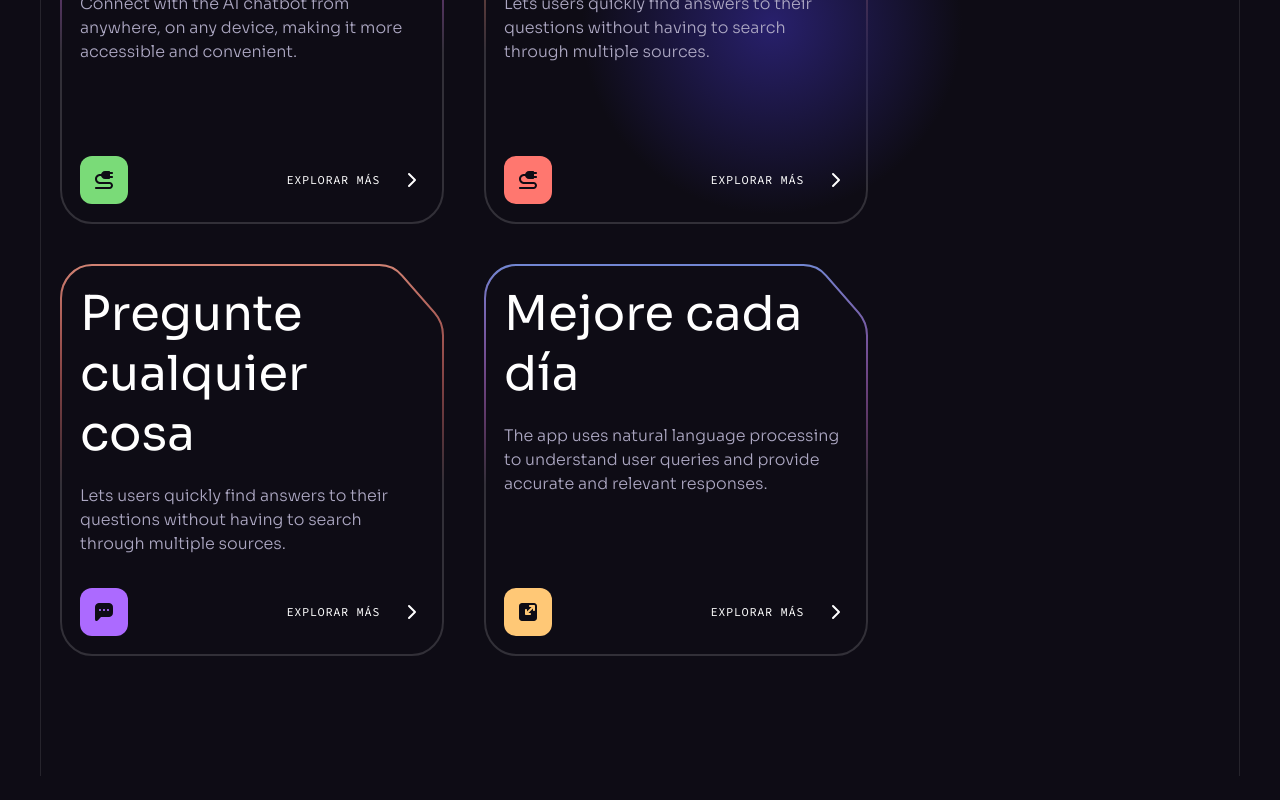
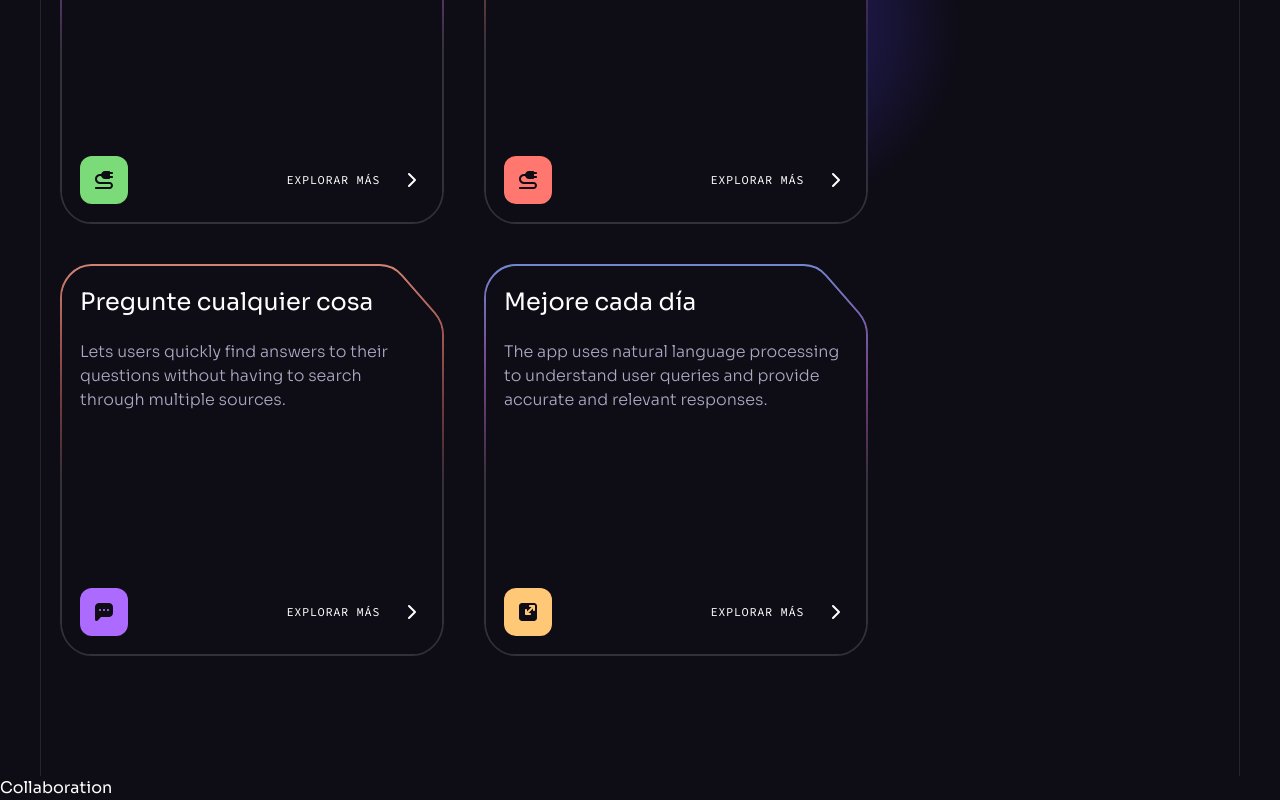
Before and after one commit to WaltGreenwich/brainwave, a React (Vite) app: page / in a window 1280 px wide. Shown: the part 2370-3170 px from the top of the page. Before the commit the page ends 3146 px from the top, so only its background shows below. Built offline with nearby package versions, Linux system fonts and the light colour scheme.

Commit message:
Creando el componente Collaboration

```diff
--- a/src/App.jsx
+++ b/src/App.jsx
@@ -3,6 +3,7 @@ import Benefits from "./components/Benefits";
 import Header from "./components/Header";
 import Hero from "./components/Hero";
 Benefits;
+import Collaboration from "./components/Collaboration";
 
 const App = () => {
   return (
@@ -11,6 +12,7 @@ const App = () => {
         <Header />
         <Hero />
         <Benefits />
+        <Collaboration />
       </div>
       <ButtonGradient />
     </>
--- a/src/components/Benefits.jsx
+++ b/src/components/Benefits.jsx
@@ -3,6 +3,7 @@ import Section from "./Section";
 import { benefits } from "../constants";
 import Arrow from "../assets/svg/Arrow";
 import { GradientLight } from "./design/Benefits";
+import ClipPath from "../assets/svg/ClipPath";
 
 const Benefits = () => {
   return (
@@ -23,7 +24,7 @@ const Benefits = () => {
               key={item.id}
             >
               <div className="relative z-2 flex flex-col min-h-[22rem] pointer-events-none">
-                <h5 className="h2 mb-5">{item.title}</h5>
+                <h5 className="h5 mb-5">{item.title}</h5>
                 <p className="body-2 mb-6 text-n-3">{item.text}</p>
                 <div className="flex items-center mt-auto">
                   <img
@@ -40,6 +41,25 @@ const Benefits = () => {
               </div>
 
               {item.light && <GradientLight />}
+
+              <div
+                className="absolute inset-0.5 bg-n-8"
+                style={{ clipPath: "url(#benefits)" }}
+              >
+                <div className="absolute inset-0 opacity-0 transition-opacity hover:opacity-10">
+                  {item.imageUrl && (
+                    <img
+                      src={item.imageUrl}
+                      width={380}
+                      height={362}
+                      alt={item.title}
+                      className="w-full h-full object-cover"
+                    />
+                  )}
+                </div>
+              </div>
+
+              <ClipPath />
             </div>
           ))}
         </div>
--- /dev/null
+++ b/src/components/Collaboration.jsx
@@ -0,0 +1,7 @@
+import React from "react";
+
+const Collaboration = () => {
+  return <div>Collaboration</div>;
+};
+
+export default Collaboration;
```
